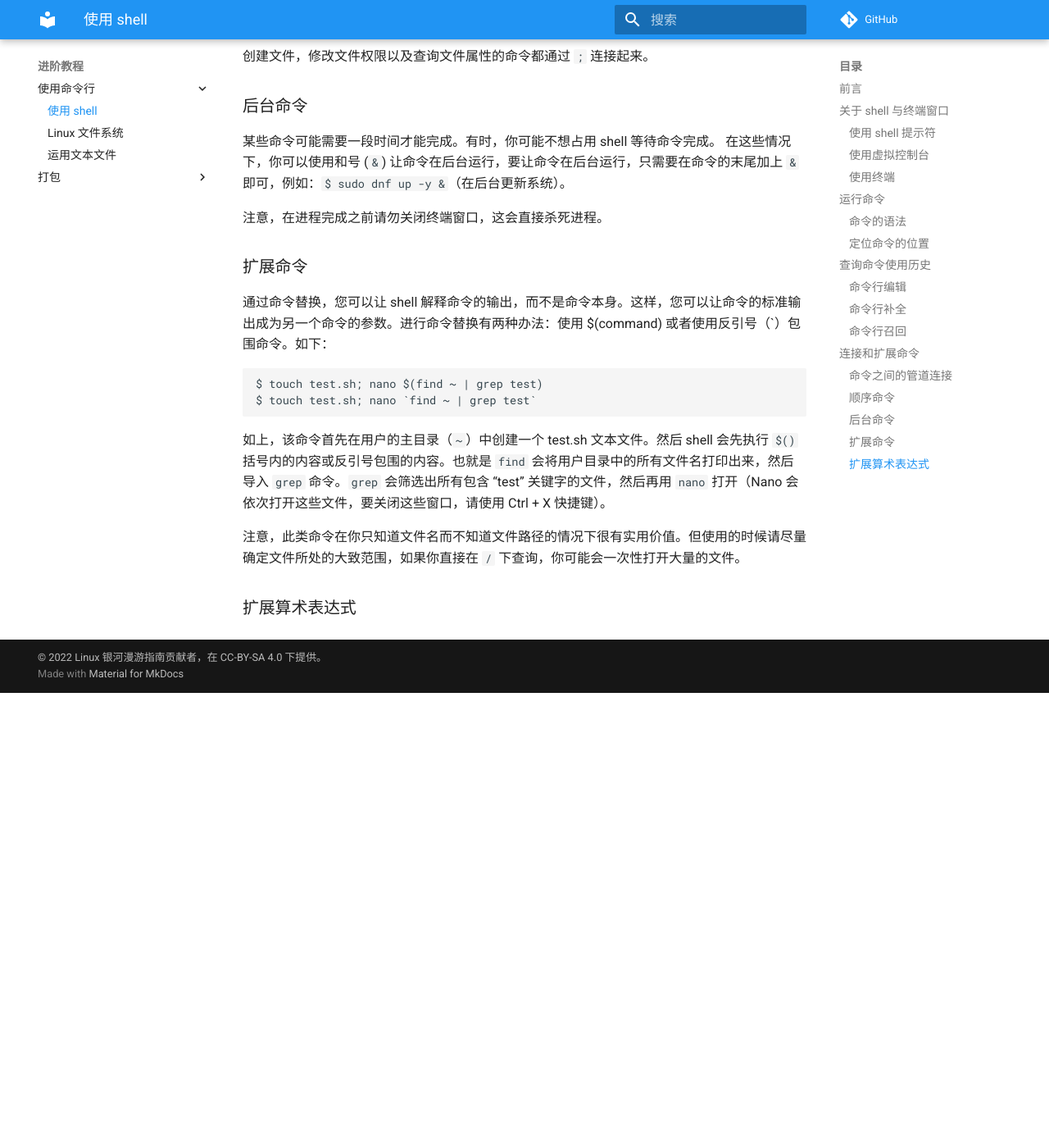
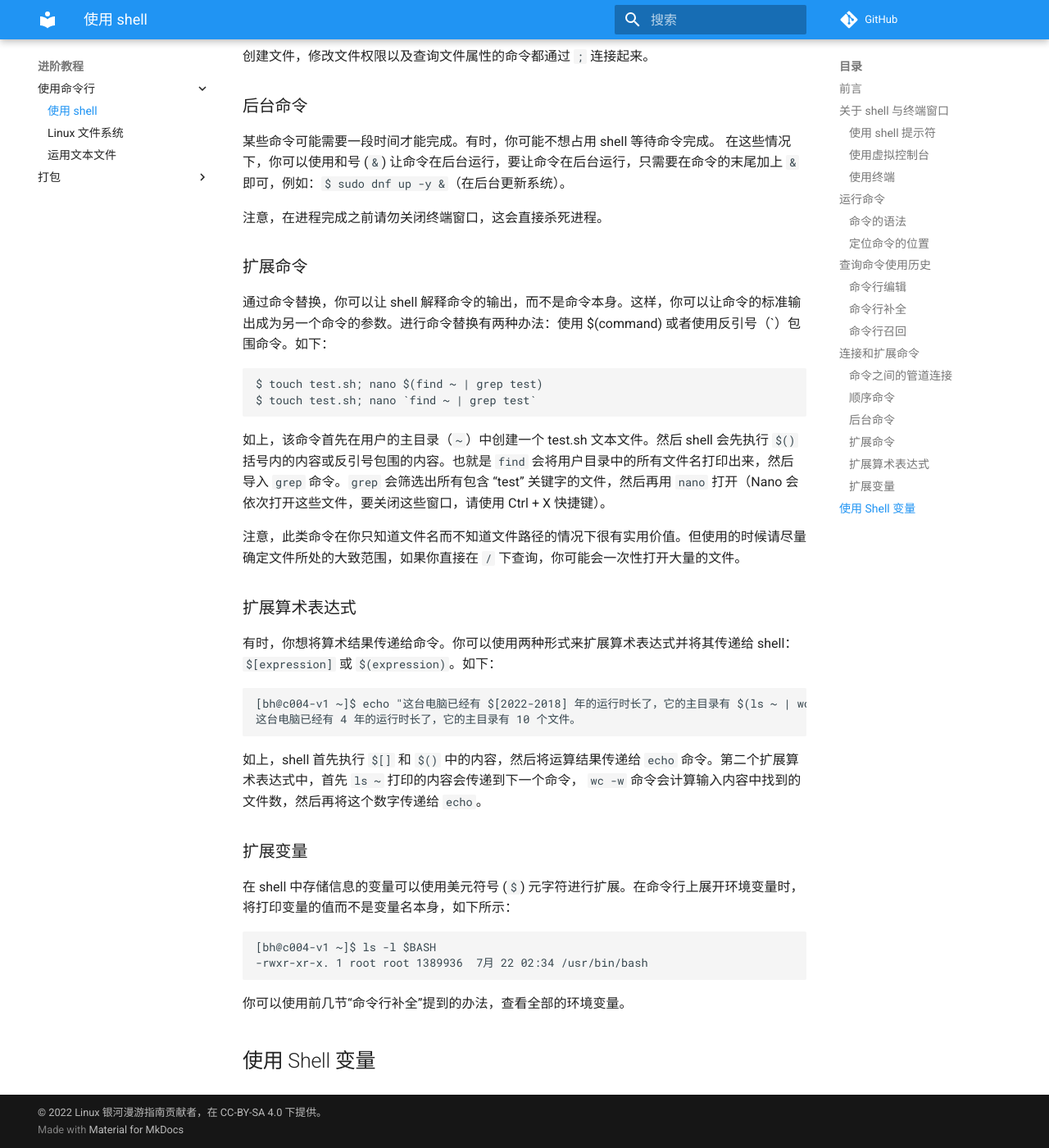
Before and after one commit to linuxhitchhiker/THGLG, an MkDocs documentation site: the page built from docs/advanced/shell/base1.md, in a window 1280 px wide and 1400 px high, scrolled down 8067 px. Shown: the whole window at 82% size. Built offline with MkDocs 1.6.1 and Material for MkDocs 9.7.7, drawn with Linux system fonts in a browser that asks for light colours; comment, search, counter and statistics services are not loaded; before the commit the page ends 8912 px from its top, so only the background shows below that.

Commit message:
Update base1.md

````diff
--- a/docs/advanced/shell/base1.md
+++ b/docs/advanced/shell/base1.md
@@ -295,7 +295,7 @@ $ cat /etc/passwd | sort | less
 
 ### 扩展命令
 
-通过命令替换，您可以让 shell 解释命令的输出，而不是命令本身。这样，您可以让命令的标准输出成为另一个命令的参数。进行命令替换有两种办法：使用 $(command) 或者使用反引号（`）包围命令。如下：
+通过命令替换，你可以让 shell 解释命令的输出，而不是命令本身。这样，你可以让命令的标准输出成为另一个命令的参数。进行命令替换有两种办法：使用 $(command) 或者使用反引号（`）包围命令。如下：
 
 ```
 $ touch test.sh; nano $(find ~ | grep test)
@@ -307,3 +307,25 @@ $ touch test.sh; nano `find ~ | grep test`
 注意，此类命令在你只知道文件名而不知道文件路径的情况下很有实用价值。但使用的时候请尽量确定文件所处的大致范围，如果你直接在 `/` 下查询，你可能会一次性打开大量的文件。
 
 ### 扩展算术表达式
+
+有时，你想将算术结果传递给命令。你可以使用两种形式来扩展算术表达式并将其传递给 shell：`$[expression]` 或 `$(expression)`。如下：
+
+```
+[bh@c004-v1 ~]$ echo "这台电脑已经有 $[2022-2018] 年的运行时长了，它的主目录有 $(ls ~ | wc -w) 个文件。"
+这台电脑已经有 4 年的运行时长了，它的主目录有 10 个文件。
+```
+
+如上，shell 首先执行 `$[]` 和 `$()` 中的内容，然后将运算结果传递给 `echo` 命令。第二个扩展算术表达式中，首先 `ls ~` 打印的内容会传递到下一个命令， `wc -w` 命令会计算输入内容中找到的文件数，然后再将这个数字传递给 `echo`。
+
+### 扩展变量
+
+在 shell 中存储信息的变量可以使用美元符号 (`$`) 元字符进行扩展。在命令行上展开环境变量时，将打印变量的值而不是变量名本身，如下所示：
+
+```
+[bh@c004-v1 ~]$ ls -l $BASH
+-rwxr-xr-x. 1 root root 1389936  7月 22 02:34 /usr/bin/bash
+```
+
+你可以使用前几节“命令行补全”提到的办法，查看全部的环境变量。
+
+## 使用 Shell 变量
````
